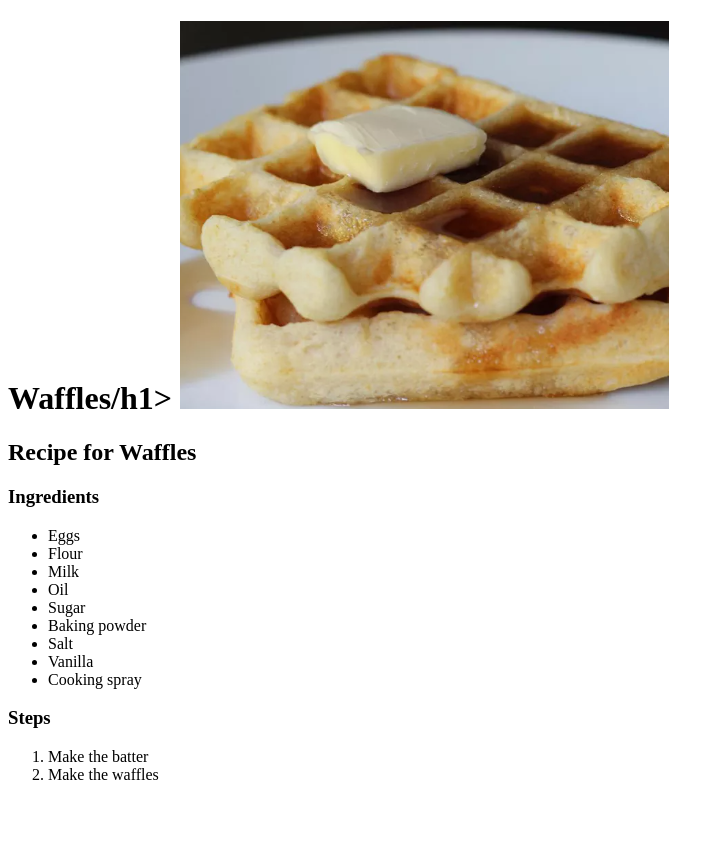
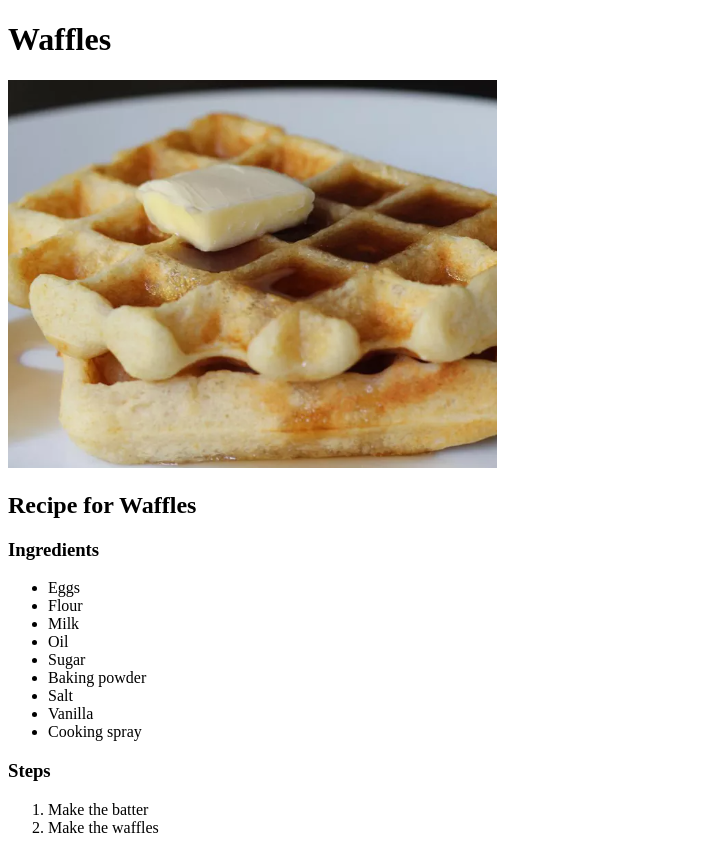
Before and after one commit to ArthurHoche/odin-recipes, a plain HTML site: page recipes/waffles.html in a window 1280 px wide. Shown: the whole page, without its empty margins (0-724 px from the left). Before the commit the page ends 800 px from the top, so only its background shows below. Drawn offline with Linux system fonts and the light colour scheme.

Commit message:
fixed waffles

```diff
--- a/recipes/waffles.html
+++ b/recipes/waffles.html
@@ -7,7 +7,7 @@
     <title>GWaffles</title>
 </head>
 <body>
-    <h1>Waffles/h1>
+    <h1>Waffles</h1>
     <img src="waffles.png" alt="Picture of Waffles">
     <h2>Recipe for Waffles</h2>
     <h3>Ingredients</h3>
```
